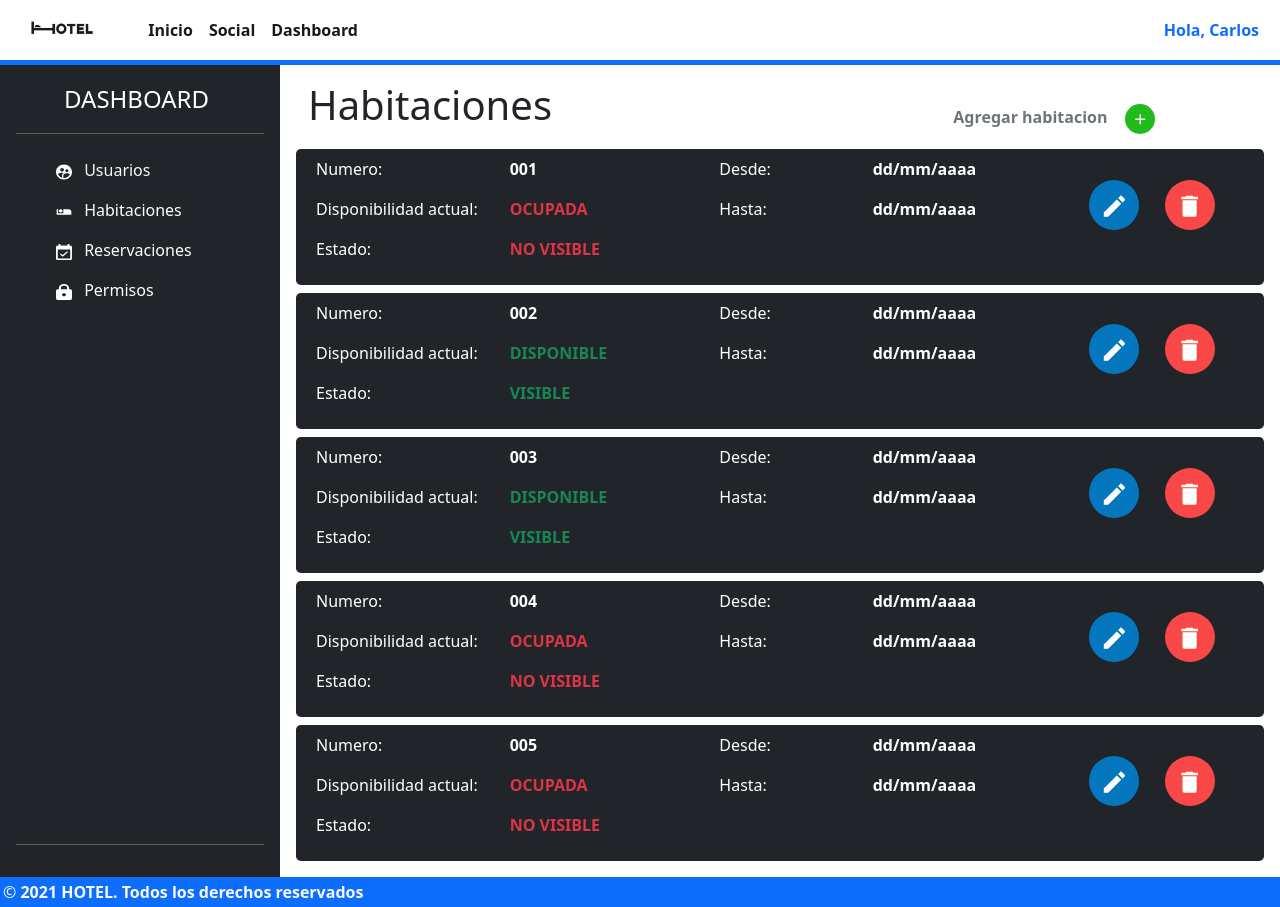
After one commit to canielcm/hotelTeam3, a Flask app: page /dashboard/habitaciones in a window 1280 px wide. The commit adds this page. Run offline with Flask 2, Linux system fonts and the light colour scheme.

Commit message:
page dashboard added

```diff
--- a/app.py
+++ b/app.py
@@ -15,8 +15,14 @@ def feed_page():
     return render_template('feedback.html')
 
 @app.route("/dashboard")
+@app.route("/dashboard/")
+@app.route("/dashboard/usuarios")
 def dashboard_page():
     return render_template('user.dashboard.html')
+
+@app.route("/dashboard/habitaciones")
+def dashboard_habitacion_page():
+    return render_template('habitacion.dashboard.html')
 
 @app.route("/test")
 def test_page():
--- a/static/css/dashboard.css
+++ b/static/css/dashboard.css
@@ -1,3 +1,7 @@
 .dashboardDiv>.row{
     min-height: 90vh !important;
 }
+
+.my-w {
+    width: 100vw;
+}
--- /dev/null
+++ b/templates/habitacion.dashboard.html
@@ -0,0 +1,295 @@
+<!--Macros-->
+<div>
+    {% macro cardSales(numero="001", state=false, dateSince="dd/mm/aaaa", dateUntil="dd/mm/aaaa" ) -%}
+        <div class="row bg-dark text-white mt-2 rounded-3  ">
+                <div class="col-5 p-2">
+                    <div class="row p-0 m-0">
+                        <div class="col">
+                        <p>Numero:</p>
+                        </div>
+                        <div class="col">
+                        <strong>{{numero}}</strong>
+                        </div>
+                    </div>
+                    <div class="row p-0 m-0">
+                        <div class="col">
+                        <p>Disponibilidad actual:</p>
+                        </div>
+                        <div class="col">
+                        {% if state %}
+                            <strong class="text-success">DISPONIBLE</strong>
+                        {% else %}
+                            <strong class="text-danger">OCUPADA</strong>
+                        {% endif %}
+                        </div>
+                    </div>
+                    <div class="row p-0 m-0">
+                        <div class="col">
+                        <p>Estado:</p>
+                        </div>
+                        <div class="col">
+                        {% if state %}
+                            <strong class="text-success">VISIBLE</strong>
+                        {% else %}
+                            <strong class="text-danger">NO VISIBLE</strong>
+                        {% endif %}
+                        </div>
+                    </div>
+                </div>
+                <div class="col-4 p-2">
+                    <div class="row p-0 m-0">
+                        <div class="col">
+                        <p>Desde:</p>
+                        </div>
+                        <div class="col">
+                            <strong>{{dateSince}}</strong>
+                        </div>
+                    </div>
+                    <div class="row p-0 m-0">
+                        <div class="col">
+                        <p>Hasta:</p>
+                        </div>
+                        <div class="col">
+                        <strong>{{dateUntil}}</strong>
+                        </div>
+                    </div>
+                </div>
+                <div class="col-3 md-4">
+                <div class="d-flex justify-content-end mt-4 me-4">
+                    <button
+                        class="btn"
+                        data-bs-toggle="modal"
+                        href="#editar"
+                        role="button"
+                    >
+                        <svg width="50" height="50" viewBox="0 0 62 62" fill="none" xmlns="http://www.w3.org/2000/svg">
+                            <circle cx="31" cy="31" r="31" fill="#0477BF"/>
+                            <path d="M18.375 40.1562V45.625H23.8438L39.9729 29.4958L34.5042 24.0271L18.375 40.1562ZM44.2021 25.2667C44.7708 24.6979 44.7708 23.7792 44.2021 23.2104L40.7896 19.7979C40.2208 19.2292 39.3021 19.2292 38.7333 19.7979L36.0646 22.4667L41.5333 27.9354L44.2021 25.2667Z" fill="white"/>
+                        </svg>
+                    </button>
+                    <button
+                        class="btn"
+                        data-bs-toggle="modal"
+                        href="#delete"
+                        role="button"
+                    >
+                        <svg width="50" height="50" viewBox="0 0 62 62" fill="none" xmlns="http://www.w3.org/2000/svg">
+                            <circle cx="31" cy="31" r="31" fill="#FA4747"/>
+                            <path d="M21.75 42.7083C21.75 44.3125 23.0625 45.625 24.6667 45.625H36.3334C37.9375 45.625 39.25 44.3125 39.25 42.7083V25.2083H21.75V42.7083ZM40.7084 20.8333H35.6042L34.1459 19.375H26.8542L25.3959 20.8333H20.2917V23.75H40.7084V20.8333Z" fill="white"/>
+                        </svg>
+                    </button>
+                </div>
+                </div>
+        </div>
+    {%- endmacro %}
+</div>
+<!-- End Macros-->
+
+
+{% extends 'models/dashboard.html' %}
+
+{% block contentdash %}
+    <div class="row">
+        <div class="display-6 col-8"> <b>Habitaciones</b> </div>
+        <div class="text-muted col-4 pt-3 ">
+            <strong>Agregar habitacion</strong>
+            <button
+                class="btn"
+                data-bs-toggle="modal"
+                href="#agregarHabitacion"
+                role="button"
+            >
+                <svg width="30" height="30" viewBox="0 0 62 62" fill="none" xmlns="http://www.w3.org/2000/svg">
+                    <circle cx="31" cy="31" r="31" fill="#22BB1E"/>
+                    <path d="M41.7084 32.9584H32.9584V41.7084H30.0417V32.9584H21.2917V30.0417H30.0417V21.2917H32.9584V30.0417H41.7084V32.9584Z" fill="white"/>
+                </svg>
+            </button>
+        </div>
+    </div>
+    <div>{{cardSales()}}</div>
+    <div>{{cardSales("002", true)}}</div>
+    <div>{{cardSales("003", true)}}</div>
+    <div>{{cardSales("004")}}</div>
+    <div>{{cardSales("005")}}</div>
+
+    <!--Modal AGREGAR-->
+    <div class="modal fade" id="agregarHabitacion" aria-hidden="true"      aria-labelledby="exampleModalToggleLabel" tabindex="-1">
+        <div class="modal-dialog modal-dialog-centered">
+          <div
+            class="modal-content
+            modal-xl
+            border
+            border-primary
+            border-2
+            p-4
+            "
+            >
+            <div class="row p-2">
+              <h5 class="modal-title col-11 text-primary text-center" id="exampleModalToggleLabel">Añadir Habitacion</h5>
+              <button type="button" class="btn-close col-1" data-bs-dismiss="modal" aria-label="Close"></button>
+            </div>
+            <div class="modal-body">
+              <div class="row text-center">
+                <div class="col p-2">
+
+                    <div class="mb-3">
+                        <span>Numero</span>
+                        <input type="text" class="form-control" value="006">
+                    </div>
+
+                    <div class="mb-3">
+                        <span>disponibilidad actual</span>
+                        <select class="form-select" aria-label="Default select example">
+                            <option value="1">diponible</option>
+                            <option value="2">ocupado</option>
+                          </select>
+                    </div>
+
+                    <div class="mb-3">
+                        <span>Desde</span>
+                        <input type="date" class="form-control">
+                    </div>
+
+                </div>
+
+                <div class="col p-2">
+                    <div class="mb-3">
+                        <span>Planta</span>
+                        <input type="text" class="form-control" value="1">
+                    </div>
+
+                    <div class="mb-3">
+                        <span>Estado</span>
+                        <select class="form-select" aria-label="Default select example">
+                            <option value="1">visible</option>
+                            <option value="2">no visible</option>
+                          </select>
+                    </div>
+
+                    <div class="mb-3">
+                        <span>Hasta</span>
+                        <input type="date" class="form-control">
+                    </div>
+                </div>
+
+                <button class="btn bg-primary text-white">AGREGAR</button>
+
+              </div>
+            </div>
+          </div>
+        </div>
+      </div>
+    <!--End Modal-->
+
+    <!--Modal EDIT-->
+    <div class="modal fade" id="editar" aria-hidden="true"      aria-labelledby="exampleModalToggleLabel" tabindex="-1">
+        <div class="modal-dialog modal-dialog-centered">
+          <div
+            class="modal-content
+            modal-xl
+            border
+            border-primary
+            border-2
+            p-4
+            "
+            >
+            <div class="row p-2">
+              <h5 class="modal-title col-11 text-primary text-center" id="exampleModalToggleLabel">Editar Habitacion</h5>
+              <button type="button" class="btn-close col-1" data-bs-dismiss="modal" aria-label="Close"></button>
+            </div>
+            <div class="modal-body">
+              <div class="row text-center">
+                <div class="col p-2">
+
+                    <div class="mb-3">
+                        <span>Numero</span>
+                        <input type="text" class="form-control" value="006">
+                    </div>
+
+                    <div class="mb-3">
+                        <span>Disponibilidad actual</span>
+                        <select class="form-select" aria-label="Default select example">
+                            <option value="1">diponible</option>
+                            <option value="2">ocupado</option>
+                          </select>
+                    </div>
+
+                    <div class="mb-3">
+                        <span>Desde</span>
+                        <input type="date" class="form-control">
+                    </div>
+
+                </div>
+
+                <div class="col p-2">
+                    <div class="mb-3">
+                        <span>Planta</span>
+                        <input type="text" class="form-control" value="1">
+                    </div>
+
+                    <div class="mb-3">
+                        <span>Estado</span>
+                        <select class="form-select" aria-label="Default select example">
+                            <option value="1">visible</option>
+                            <option value="2">no visible</option>
+                          </select>
+                    </div>
+
+                    <div class="mb-3">
+                        <span>Hasta</span>
+                        <input type="date" class="form-control">
+                    </div>
+                </div>
+
+                <!-- USUARIO ACTUAL -->
+                <div class="row mb-2">
+                    <span>Usuario actual: <strong id="idUser">Usuario 6</strong> </span>
+                </div>
+
+                <button class="btn bg-primary text-white">AGREGAR</button>
+
+              </div>
+            </div>
+          </div>
+        </div>
+      </div>
+    <!--End Modal-->
+
+     <!--Modal Delete-->
+     <div class="modal fade" id="delete" aria-hidden="true"      aria-labelledby="exampleModalToggleLabel" tabindex="-1">
+        <div class="modal-dialog modal-dialog-centered">
+          <div
+            class="modal-content
+            modal-xl
+            border
+            border-danger
+            border-2
+            p-4
+            "
+            >
+            <div class="row p-2">
+              <h5 class="modal-title col-12 text-danger text-center" id="exampleModalToggleLabel">¿Estas seguro de eliminar la habitacion 001?</h5>
+            </div>
+            <div class="modal-body">
+              <div class="row text-center">
+
+                <div class="col">
+                    <span>Confirme el ID 001 <strong class="text-danger">*</strong> </span>
+                    <input type="text" class="form-control my-2 w-50 mx-auto my-4">
+                </div>
+
+                <div class="row-12">
+
+                    <button type="button" class="btn btn-primary col mx-2" data-bs-dismiss="modal" aria-label="Close">Cancelar</button>
+                    <button class="btn btn-danger text-white col    mx-2">Eliminar</button>
+
+                </div>
+
+              </div>
+            </div>
+          </div>
+        </div>
+      </div>
+    <!--End Modal-->
+
+{% endblock contentdash %}
--- a/templates/models/dashboard.html
+++ b/templates/models/dashboard.html
@@ -1,5 +1,5 @@
 {% extends 'models/loggedIn.model.html' %} {% block title %}dashboard{% endblock
-title%} {% block stylecdn %} <link rel="stylesheet" href="../static/css/dashboard.css">{% endblock stylecdn %}
+title%} {% block stylecdn %} <link rel="stylesheet" href="../../static/css/dashboard.css">{% endblock stylecdn %}
 {% block content %}
 <div class="container-fluid dashboardDiv">
   <div class="row">
@@ -8,7 +8,7 @@ title%} {% block stylecdn %} <link rel="stylesheet" href="../static/css/dashboar
       style="width: 280px"
     >
       <a
-        href="/"
+        href="/dashboard"
         class="
           d-flex
           align-items-center
@@ -23,43 +23,51 @@ title%} {% block stylecdn %} <link rel="stylesheet" href="../static/css/dashboar
         <span class="fs-4">DASHBOARD</span>
       </a>
       <hr />
-      <ul class="nav nav-pills flex-column mb-auto">
+      <ul class="nav nav-pills flex-column mb-auto ms-4">
         <li class="nav-item">
-          <a href="#" class="nav-link text-light" aria-current="page">
-            <svg class="bi me-2" width="16" height="16">
-              <use xlink:href="#home"></use>
+          <div class="d-flex">
+            <a href="/dashboard/usuarios" class="nav-link text-light" aria-current="page">
+              <svg class="bi me-2" width="16" height="16" viewBox="0 0 34 32" fill="none" xmlns="http://www.w3.org/2000/svg">
+                <path d="M17 0C7.616 0 0 7.168 0 16C0 24.832 7.616 32 17 32C26.384 32 34 24.832 34 16C34 7.168 26.384 0 17 0ZM23.137 10.144C24.956 10.144 26.418 11.52 26.418 13.232C26.418 14.944 24.956 16.32 23.137 16.32C21.318 16.32 19.856 14.944 19.856 13.232C19.839 11.52 21.318 10.144 23.137 10.144ZM12.937 7.616C15.147 7.616 16.949 9.312 16.949 11.392C16.949 13.472 15.147 15.168 12.937 15.168C10.727 15.168 8.925 13.472 8.925 11.392C8.925 9.296 10.71 7.616 12.937 7.616ZM12.937 22.224V28.224C8.857 27.024 5.627 24.064 4.199 20.288C5.984 18.496 10.438 17.584 12.937 17.584C13.838 17.584 14.977 17.712 16.167 17.936C13.379 19.328 12.937 21.168 12.937 22.224ZM17 28.8C16.541 28.8 16.099 28.784 15.657 28.736V22.224C15.657 19.952 20.655 18.816 23.137 18.816C24.956 18.816 28.101 19.44 29.665 20.656C27.676 25.408 22.763 28.8 17 28.8Z" fill="white"/>
               </svg>
               Usuarios
             </a>
+          </div>
         </li>
         <li>
-          <a href="#" class="nav-link text-white">
-            <svg class="bi me-2" width="16" height="16">
-              <use xlink:href="#speedometer2"></use>
+          <div class="d-flex flex-row">
+            <a href="/dashboard/habitaciones" class="nav-link text-white">
+              <svg class="bi me-2" width="16" height="16" viewBox="0 0 40 34" fill="none" xmlns="http://www.w3.org/2000/svg">
+                <path d="M11.6667 18.4166C14.4167 18.4166 16.6667 16.5041 16.6667 14.1666C16.6667 11.8291 14.4167 9.91663 11.6667 9.91663C8.91669 9.91663 6.66669 11.8291 6.66669 14.1666C6.66669 16.5041 8.91669 18.4166 11.6667 18.4166ZM31.6667 9.91663H18.3334V19.8333H5.00002V9.91663H1.66669V24.0833H38.3334V15.5833C38.3334 12.4525 35.35 9.91663 31.6667 9.91663Z" fill="white"/>
               </svg>
               Habitaciones
             </a>
+          </div>
         </li>
         <li>
+          <div class="d-flex flex-row">
             <a href="#" class="nav-link text-white">
-            <svg class="bi me-2" width="16" height="16">
-              <use xlink:href="#table"></use>
+              <svg class="bi me-2" width="16" height="16" viewBox="0 0 29 29" fill="none" xmlns="http://www.w3.org/2000/svg">
+                <path d="M21.7983 14.587L20.0906 13.05L12.2283 20.126L8.81278 17.052L7.105 18.589L12.2283 23.2L21.7983 14.587ZM25.7778 2.9H24.1667V0H20.9444V2.9H8.05556V0H4.83333V2.9H3.22222C1.43389 2.9 0.0161111 4.205 0.0161111 5.8L0 26.1C0 27.695 1.43389 29 3.22222 29H25.7778C27.55 29 29 27.695 29 26.1V5.8C29 4.205 27.55 2.9 25.7778 2.9ZM25.7778 26.1H3.22222V10.15H25.7778V26.1Z" fill="white"/>
               </svg>
               Reservaciones
             </a>
+          </div>
         </li>
         <li>
+          <div class="d-flex flex-row">
             <a href="#" class="nav-link text-white">
-            <svg class="bi me-2" width="16" height="16">
-              <use xlink:href="#grid"></use>
+              <svg class="bi me-2" width="16" height="16" viewBox="0 0 29 29" fill="none" xmlns="http://www.w3.org/2000/svg">
+                <path d="M25.375 9.66667H23.5625V6.90476C23.5625 3.09333 19.5025 0 14.5 0C9.4975 0 5.4375 3.09333 5.4375 6.90476V9.66667H3.625C1.63125 9.66667 0 10.9095 0 12.4286V26.2381C0 27.7571 1.63125 29 3.625 29H25.375C27.3687 29 29 27.7571 29 26.2381V12.4286C29 10.9095 27.3687 9.66667 25.375 9.66667ZM14.5 22.0952C12.5063 22.0952 10.875 20.8524 10.875 19.3333C10.875 17.8143 12.5063 16.5714 14.5 16.5714C16.4937 16.5714 18.125 17.8143 18.125 19.3333C18.125 20.8524 16.4937 22.0952 14.5 22.0952ZM20.1188 9.66667H8.88125V6.90476C8.88125 4.54333 11.4006 2.62381 14.5 2.62381C17.5994 2.62381 20.1188 4.54333 20.1188 6.90476V9.66667Z" fill="white"/>
               </svg>
               Permisos
             </a>
+          </div>
         </li>
       </ul>
       <hr />
     </div>
-    <div class="container col">
+    <div class="container col m-3">
       {% block contentdash %}
       {% endblock contentdash %}
     </div>
```
Also changed, not shown: templates/user.dashboard.html (+59 -1 lines), static/images/+.svg (added), static/images/deleteBtn.svg (added), static/images/editBtn.svg (added), static/images/habitaciones.svg (added), static/images/permisos-roles.svg (added), static/images/reservaciones.svg (added), static/images/usuarios.svg (added). Lines whose indentation alone changed are shown as unchanged.
